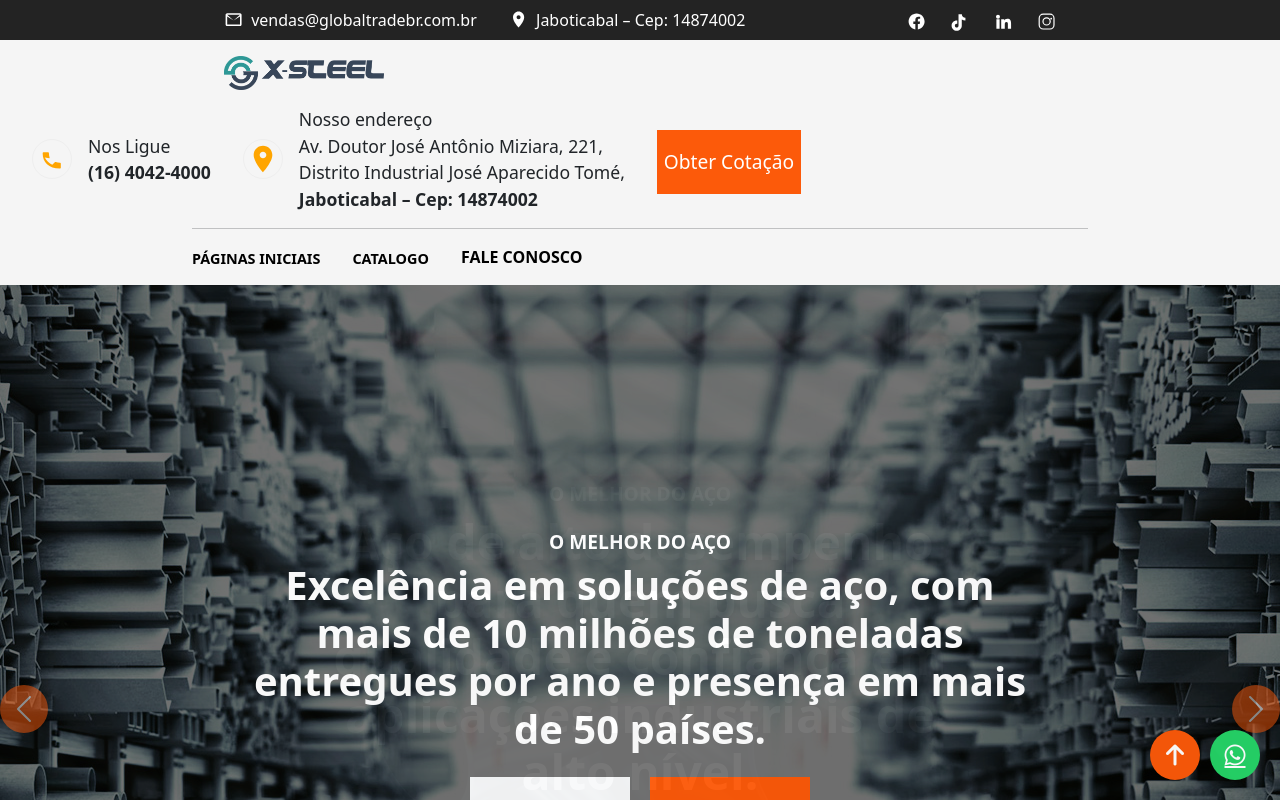
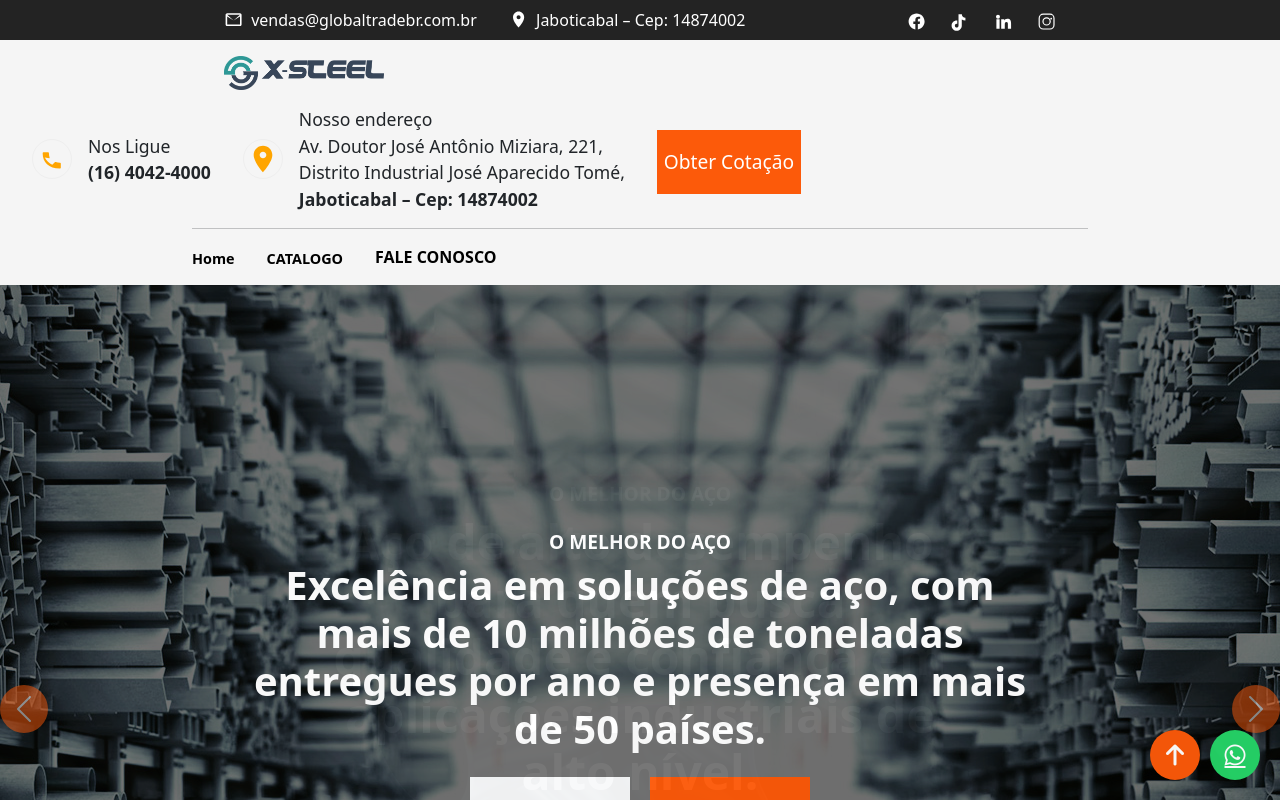
Before and after one commit to 819SauCe/GXSteel, a SvelteKit app in the folder GXSteel Front-end/: page / in a window 1280 px wide. Shown: the top 800 px of the page. Built offline with nearby package versions, Linux system fonts and the light colour scheme; no server answers.

Commit message:
add Home

```diff
--- a/GXSteel Front-end/src/components/Header.svelte
+++ b/GXSteel Front-end/src/components/Header.svelte
@@ -131,7 +131,7 @@
     <div class="menu-links">
       <div class="dropdown">
         <a href="/" role="button" tabindex="0" on:mousedown|preventDefault on:click={() => (window.location.href = "/")} class="btn btn-secondary dropdown-toggle" id="dropdownMenuButton" data-toggle="dropdown" aria-haspopup="true" aria-expanded="false" style="font-size: 0.9rem;">
-          <strong>PÁGINAS INICIAIS</strong>
+          <strong>Home</strong>
         </a>
 
         <!--
```
